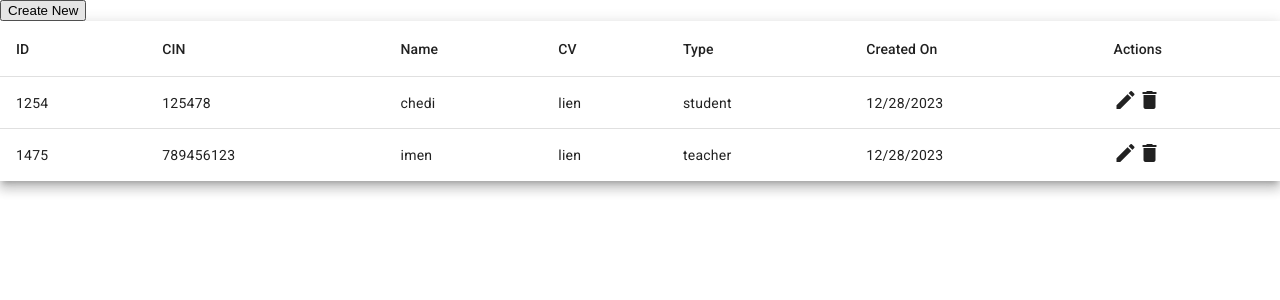
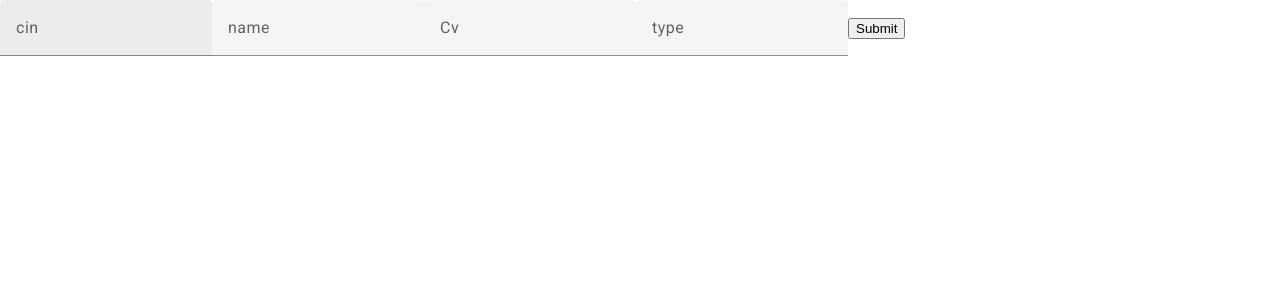
Before and after one commit to chedifeki/angular_lab, an Angular app: page /create in a window 1280 px wide. Before the commit this address led to /. Shown: the top 300 px of the page. Built offline with nearby package versions, Linux system fonts and the light colour scheme.

Commit message:
Routing and Services

```diff
--- a/src/app/app-routing.module.ts
+++ b/src/app/app-routing.module.ts
@@ -1,7 +1,30 @@
 import { NgModule } from '@angular/core';
 import { RouterModule, Routes } from '@angular/router';
+import { MemberComponent } from './member/member.component';
+import { MemberFormComponent } from './member-form/member-form.component';
 
-const routes: Routes = [];
+const routes: Routes = [
+  {
+    path: "members",
+    pathMatch: 'full',
+    component: MemberComponent
+    },
+  {
+    path: "create",
+    pathMatch: 'full',
+    component: MemberFormComponent
+    },
+  { path: '',
+    pathMatch: 'full',
+    redirectTo:"members"
+    },
+
+  // keep last
+  {
+    path:"**",
+    redirectTo:"members"
+  }
+];
 
 @NgModule({
   imports: [RouterModule.forRoot(routes)],
--- a/src/app/app.component.html
+++ b/src/app/app.component.html
@@ -6,6 +6,6 @@
   <title>Lab</title>
 </head>
 <body>
-  <app-member></app-member>
+  <router-outlet></router-outlet>
 </body>
 </html>
--- a/src/app/member-form/member-form.component.html
+++ b/src/app/member-form/member-form.component.html
@@ -1 +1,19 @@
-<p>member-form works!</p>
+<form [formGroup]="form"  (ngSubmit)="onSub()">
+    <mat-form-field appearance="fill">
+        <input matInput placeholder="cin" formControlName="cin">
+    </mat-form-field>
+
+    <mat-form-field appearance="fill">
+        <input matInput placeholder="name" formControlName="name">
+    </mat-form-field>
+
+    <mat-form-field appearance="fill">
+        <input matInput placeholder="Cv" formControlName="cv">
+    </mat-form-field>
+
+    <mat-form-field appearance="fill">
+        <input matInput placeholder="type" formControlName="type">
+    </mat-form-field>
+
+    <button type="submit">Submit</button>
+</form>
--- a/src/app/member-form/member-form.component.ts
+++ b/src/app/member-form/member-form.component.ts
@@ -1,10 +1,29 @@
-import { Component } from '@angular/core';
+import { Component, OnInit } from '@angular/core';
+import { FormControl, FormGroup, Validators } from '@angular/forms';
 
 @Component({
   selector: 'app-member-form',
   templateUrl: './member-form.component.html',
   styleUrls: ['./member-form.component.css']
 })
-export class MemberFormComponent {
+export class MemberFormComponent implements OnInit {
+
+  ngOnInit(): void {
+    this.initForm();
+  }
+
+  initForm():void{
+    this.form = new FormGroup({
+      cin: new FormControl( null, [Validators.required]),
+      name: new FormControl(null,[]),
+      cv: new FormControl(null, []),
+      type: new FormControl(null, [])
+    })
+  }
+
+  onSub(): void {
+    console.log(this.form.value);
+  }
+  form!:FormGroup;
 
 }
--- a/src/app/member/member.component.html
+++ b/src/app/member/member.component.html
@@ -1,4 +1,6 @@
-<button>Create New</button>
+<div fxLayout="row" fxLayoutAlign="end center">
+  <button  routerLink="/create">Create New</button>
+</div>
 
 <table mat-table [dataSource]="dataSource" class="mat-elevation-z8">
     <!-- ID -->
```
Also changed, not shown: src/Services/member.service.ts (added, +21 -0 lines), src/app/app.module.ts (+10 -0 lines), 1 other file (tests, documents, lock files or other folders).
